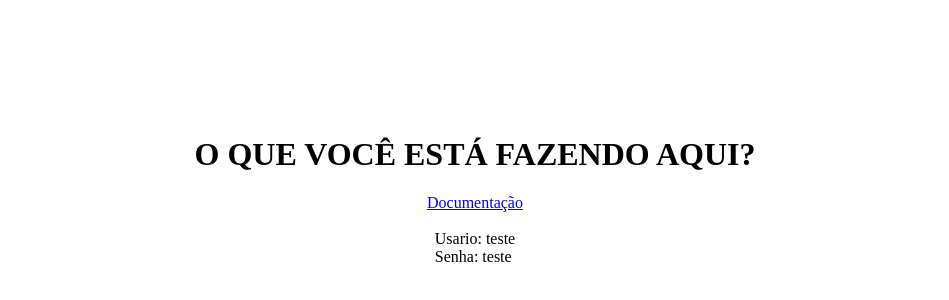
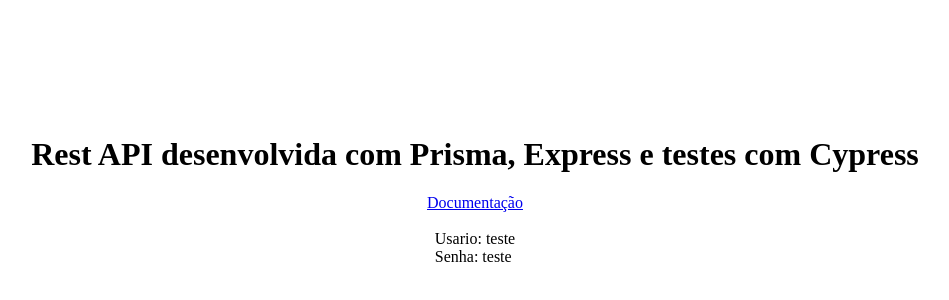
Before and after one commit to HenriqueZPastre/prismaExpress, a website: page src/index.html in a window 1280 px wide. Shown: the part 218-518 px from the top of the page, without its empty margins (165-1114 px from the left). Drawn offline with Linux system fonts and the light colour scheme.

Commit message:
refactor: altera texto da dash

```diff
--- a/src/index.html
+++ b/src/index.html
@@ -16,7 +16,7 @@
 <body>
 	<div>
 		<div style="display: flex; flex-direction: column; align-items: center; justify-content: center; height: 100vh;">
-			<h1 style="text-align: center;">O QUE VOCÊ ESTÁ FAZENDO AQUI?</h1>
+			<h1 style="text-align: center;">Rest API desenvolvida com Prisma, Express e testes com Cypress</h1>
 			<div>
 				<a href="https://prismaexpress.fly.dev/api-docs/" target="_blank">Documentação</a>
 			</div>
```
Also changed, not shown: 4 other files.
